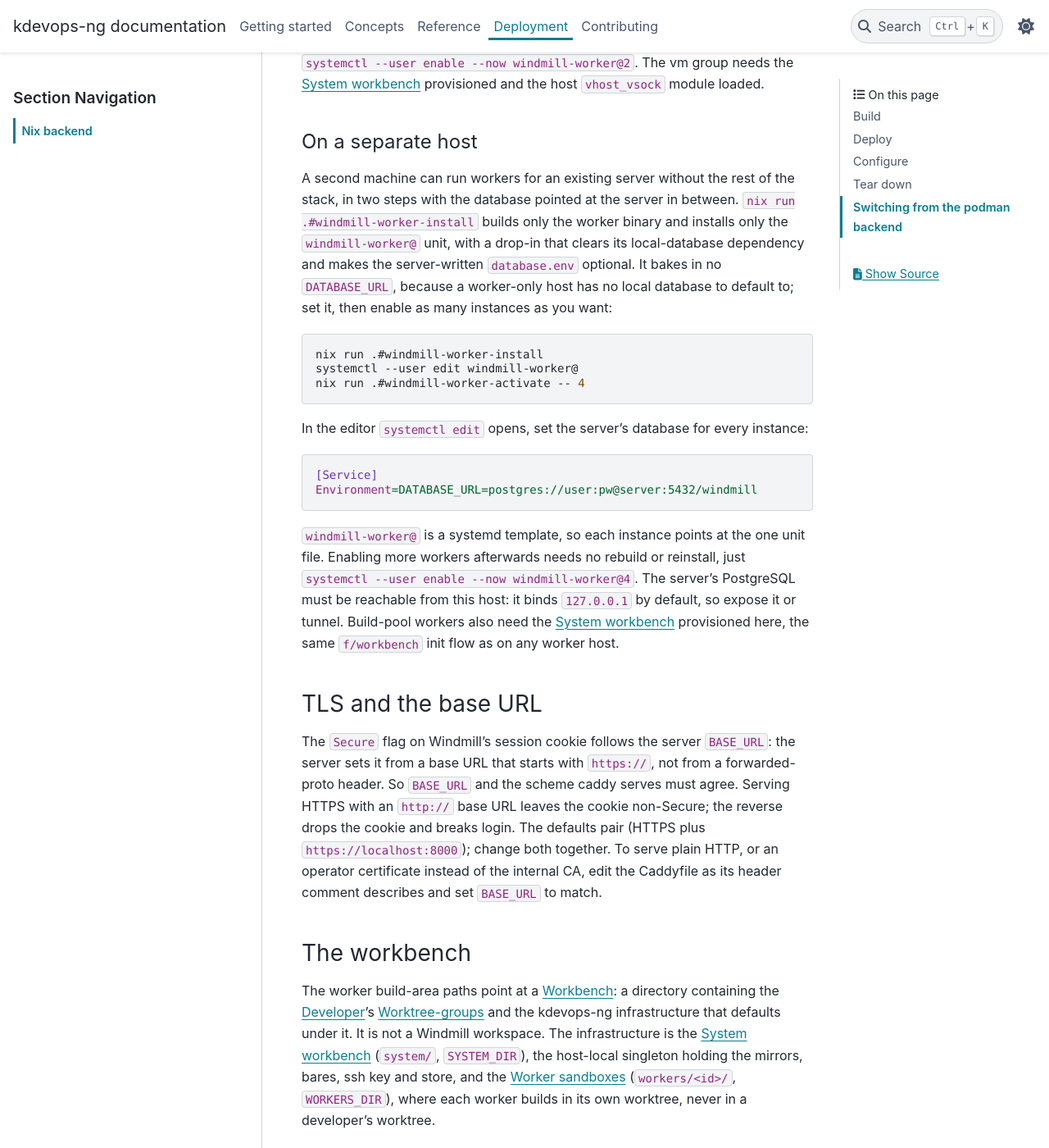
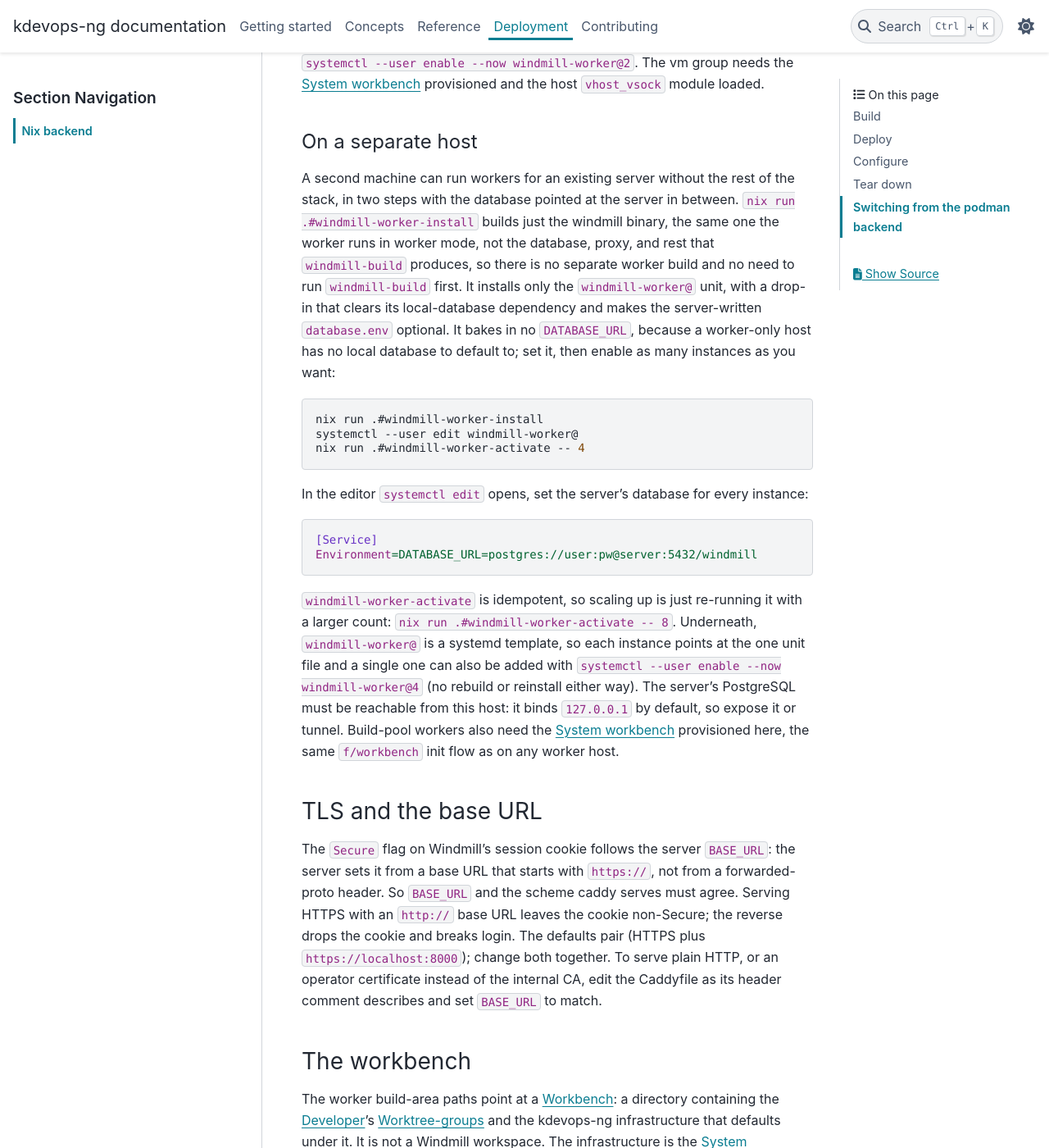
Before and after one commit to dagomez137/kdevops-ng, a Sphinx documentation site: the page built from docs/deployment/nix-backend.rst, in a window 1280 px wide and 1400 px high, scrolled down 3262 px. Shown: the whole window at 82% size. Built offline with Sphinx 7.4.7 and the PyData theme 0.15.4, drawn with Linux system fonts in a browser that asks for light colours.

Commit message:
nix: present worker-activate as the scale helper
No new target: windmill-worker-activate is already idempotent, so scaling up is
re-running it with a larger count. Say that in its output, description, and the
guide instead of pointing only at raw systemctl, which read as if nix could not
scale.

Also make the build scope explicit, since it was unclear: windmill-worker-install
builds only the windmill binary (#windmill), not the database, proxy, and rest
that windmill-build produces, so there is no separate worker build and no need to
run windmill-build first.

Generated-by: Claude AI
Signed-off-by: Daniel Gomez <da.gomez@kernel.org>

```diff
--- a/docs/deployment/nix-backend.rst
+++ b/docs/deployment/nix-backend.rst
@@ -150,11 +150,14 @@ On a separate host
 
 A second machine can run workers for an existing server without the rest of the
 stack, in two steps with the database pointed at the server in between.
-``nix run .#windmill-worker-install`` builds only the worker binary and installs
-only the ``windmill-worker@`` unit, with a drop-in that clears its
-local-database dependency and makes the server-written ``database.env``
-optional. It bakes in no ``DATABASE_URL``, because a worker-only host has no
-local database to default to; set it, then enable as many instances as you want:
+``nix run .#windmill-worker-install`` builds just the windmill binary, the same
+one the worker runs in worker mode, not the database, proxy, and rest that
+``windmill-build`` produces, so there is no separate worker build and no need to
+run ``windmill-build`` first. It installs only the ``windmill-worker@`` unit,
+with a drop-in that clears its local-database dependency and makes the
+server-written ``database.env`` optional. It bakes in no ``DATABASE_URL``,
+because a worker-only host has no local database to default to; set it, then
+enable as many instances as you want:
 
 .. code-block:: shell
 
@@ -170,12 +173,15 @@ instance:
    [Service]
    Environment=DATABASE_URL=postgres://user:pw@server:5432/windmill
 
+``windmill-worker-activate`` is idempotent, so scaling up is just re-running it
+with a larger count: ``nix run .#windmill-worker-activate -- 8``. Underneath,
 ``windmill-worker@`` is a systemd template, so each instance points at the one
-unit file. Enabling more workers afterwards needs no rebuild or reinstall, just
-``systemctl --user enable --now windmill-worker@4``. The server's PostgreSQL
-must be reachable from this host: it binds ``127.0.0.1`` by default, so expose
-it or tunnel. Build-pool workers also need the :term:`System workbench`
-provisioned here, the same ``f/workbench`` init flow as on any worker host.
+unit file and a single one can also be added with ``systemctl --user enable
+--now windmill-worker@4`` (no rebuild or reinstall either way). The server's
+PostgreSQL must be reachable from this host: it binds ``127.0.0.1`` by default,
+so expose it or tunnel. Build-pool workers also need the :term:`System
+workbench` provisioned here, the same ``f/workbench`` init flow as on any worker
+host.
 
 TLS and the base URL
 --------------------
```
Also changed, not shown: 1 other file.
